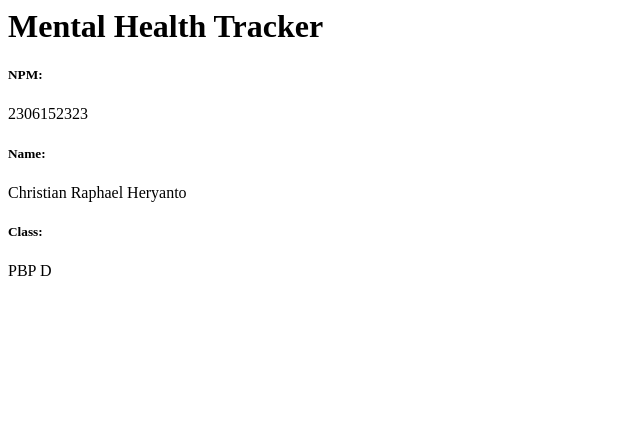
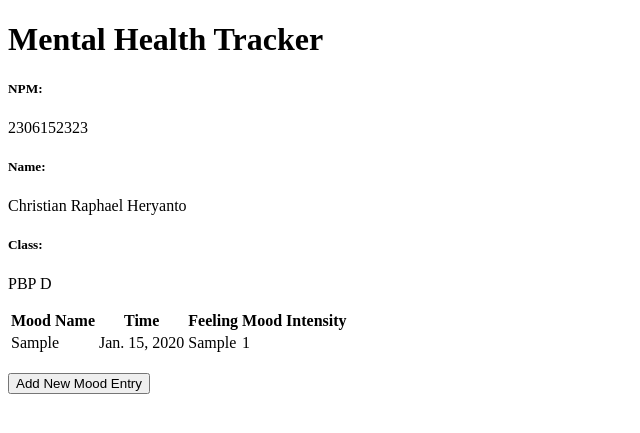
Before and after one commit to papaChick/mental-health-tracker2, a Django app: page / in a window 1280 px wide. Shown: the top 433 px of the page, without its empty margins (0-640 px from the left). Run offline with Django 5.2, Linux system fonts and the light colour scheme; tables that the repository leaves empty hold one stand-in row (Sample ...).

Commit message:
Tutorial 2

```diff
--- a/main/models.py
+++ b/main/models.py
@@ -1,7 +1,9 @@
+import uuid
 from django.db import models
 
 # Create your models here.
 class MoodEntry(models.Model):
+    id = models.UUIDField(primary_key=True, default=uuid.uuid4, editable=False)
     mood = models.CharField(max_length=255)
     time = models.DateField(auto_now_add=True)
     feelings = models.TextField()
--- a/main/templates/main.html
+++ b/main/templates/main.html
@@ -1,8 +1,39 @@
-<h1>Mental Health Tracker</h1>
+{% extends 'base.html' %}
+ {% block content %}
+ <h1>Mental Health Tracker</h1>
 
-<h5>NPM: </h5>
-<p>{{ npm }}<p>
-<h5>Name: </h5>
-<p>{{ name }}<p>
-<h5>Class: </h5>
-<p>{{ class }}<p>
+ <h5>NPM: </h5>
+ <p>{{ npm }}<p>
+
+ <h5>Name:</h5>
+ <p>{{ name }}</p>
+
+ <h5>Class:</h5>
+ <p>{{ class }}</p>
+ {% if not mood_entries %}
+ <p>Belum ada data mood pada mental health tracker.</p>
+ {% else %}
+ <table>
+ <tr>
+     <th>Mood Name</th>
+     <th>Time</th>
+     <th>Feeling</th>
+     <th>Mood Intensity</th>
+ </tr>
+ {% comment %} Berikut cara memperlihatkan data mood di bawah baris ini
+ {% endcomment %}
+ {% for mood_entry in mood_entries %}
+ <tr>
+     <td>{{mood_entry.mood}}</td>
+     <td>{{mood_entry.time}}</td>
+     <td>{{mood_entry.feelings}}</td>
+     <td>{{mood_entry.mood_intensity}}</td>
+ </tr>
+ {% endfor %}
+ </table>
+ {% endif %}
+ <br />
+ <a href="{% url 'main:create_mood_entry' %}">
+ <button>Add New Mood Entry</button>
+ </a>
+ {% endblock content %}
--- a/main/urls.py
+++ b/main/urls.py
@@ -1,8 +1,13 @@
 from django.urls import path
-from main.views import show_main
+from main.views import show_main, create_mood_entry, show_xml, show_json, show_xml_by_id, show_json_by_id
 
 app_name = 'main'
 
 urlpatterns = [
     path('', show_main, name='show_main'),
+    path('create-mood-entry', create_mood_entry, name='create_mood_entry'),
+    path('xml/', show_xml, name='show_xml'),
+    path('json/', show_json, name='show_json'),
+    path('xml/<str:id>/', show_xml_by_id, name='show_xml_by_id'),
+    path('json/<str:id>/', show_json_by_id, name='show_json_by_id'),
 ]
--- a/main/views.py
+++ b/main/views.py
@@ -1,10 +1,43 @@
-from django.shortcuts import render
+from django.shortcuts import render, redirect
+from django.http import HttpResponse
+from django.core import serializers
+from main.forms import MoodEntryForm
+from main.models import MoodEntry
 
 def show_main(request):
+    mood_entries = MoodEntry.objects.all()
+
     context = {
-        'npm' : '2306152323',
         'name': 'Christian Raphael Heryanto',
-        'class': 'PBP D'
+        'class': 'PBP D',
+        'npm': '2306152323',
+        'mood_entries': mood_entries
     }
 
     return render(request, "main.html", context)
+
+def create_mood_entry(request):
+    form = MoodEntryForm(request.POST or None)
+
+    if form.is_valid() and request.method == "POST":
+        form.save()
+        return redirect('main:show_main')
+
+    context = {'form': form}
+    return render(request, "create_mood_entry.html", context)
+
+def show_xml(request):
+    data = MoodEntry.objects.all()
+    return HttpResponse(serializers.serialize("xml", data), content_type="application/xml")
+
+def show_json(request):
+    data = MoodEntry.objects.all()
+    return HttpResponse(serializers.serialize("json", data), content_type="application/json")
+
+def show_xml_by_id(request):
+    data = MoodEntry.objects.filter(pk=id)
+    return HttpResponse(serializers.serialize("xml", data), content_type="application/xml")
+
+def show_json_by_id(request):
+    data = MoodEntry.objects.filter(pk=id)
+    return HttpResponse(serializers.serialize("json", data), content_type="application/json")
--- a/mental_health_tracker/settings.py
+++ b/mental_health_tracker/settings.py
@@ -55,7 +55,7 @@ ROOT_URLCONF = 'mental_health_tracker.urls'
 TEMPLATES = [
     {
         'BACKEND': 'django.template.backends.django.DjangoTemplates',
-        'DIRS': [],
+        'DIRS': [BASE_DIR / 'templates'],
         'APP_DIRS': True,
         'OPTIONS': {
             'context_processors': [
@@ -122,3 +122,5 @@ STATIC_URL = 'static/'
 # https://docs.djangoproject.com/en/5.1/ref/settings/#default-auto-field
 
 DEFAULT_AUTO_FIELD = 'django.db.models.BigAutoField'
+
+CSRF_TRUSTED_ORIGINS = ["http://localhost","http://127.0.0.1","http://christian-raphael-mentalhealthtracker2.pbp.cs.ui.ac.id", "https://christian-raphael-mentalhealthtracker2.pbp.cs.ui.ac.id"]
--- /dev/null
+++ b/templates/base.html
@@ -0,0 +1,13 @@
+{% load static %}
+<!DOCTYPE html>
+<html lang="en">
+  <head>
+    <meta charset="UTF-8" />
+    <meta name="viewport" content="width=device-width, initial-scale=1.0" />
+    {% block meta %} {% endblock meta %}
+  </head>
+
+  <body>
+    {% block content %} {% endblock content %}
+  </body>
+</html>
```
Also changed, not shown: main/forms.py (added, +7 -0 lines), main/templates/create_mood_entry.html (added, +18 -0 lines), .github/workflows/deploy.yml (added), main/migrations/0002_alter_moodentry_id.py (added).
